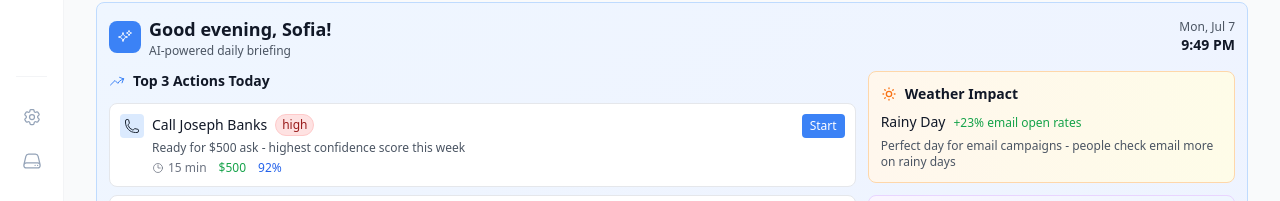
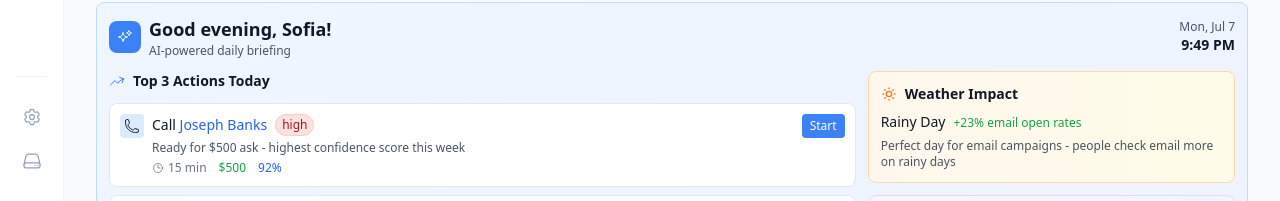
Before and after one commit to sofiaborden/crimson-ai-crm, a React (Vite) app: page / in a window 1280 px wide. Shown: the part 599-800 px from the top of the page. Built offline with nearby package versions, Linux system fonts and the light colour scheme.

Commit message:
Add clickable donor names in Top 3 Actions Today section

```diff
--- a/components/dashboard/AIDailyBriefing.tsx
+++ b/components/dashboard/AIDailyBriefing.tsx
@@ -1,5 +1,9 @@
 import React, { useState, useEffect } from 'react';
 import { SparklesIcon, ClockIcon, SunIcon, PhoneIcon, MailIcon, TrendingUpIcon, LightBulbIcon } from '../../constants';
+import { View } from '../../types';
+import DonorProfileModal from '../ui/DonorProfileModal';
+import { getDonorProfileByName } from '../../utils/mockDonorProfiles';
+import { Donor } from '../../types';
 
 interface BriefingAction {
   id: string;
@@ -33,8 +37,15 @@ interface TimingRecommendation {
   successRate: number;
 }
 
-const AIDailyBriefing: React.FC = () => {
+interface AIDailyBriefingProps {
+  setView?: (view: View) => void;
+  setProfileId?: (id: string) => void;
+}
+
+const AIDailyBriefing: React.FC<AIDailyBriefingProps> = ({ setView, setProfileId }) => {
   const [currentTime, setCurrentTime] = useState(new Date());
+  const [selectedDonor, setSelectedDonor] = useState<Donor | null>(null);
+  const [showDonorProfile, setShowDonorProfile] = useState(false);
   const [userName] = useState('Sofia');
 
   const [todaysActions] = useState<BriefingAction[]>([
@@ -130,6 +141,23 @@ const AIDailyBriefing: React.FC = () => {
     return () => clearInterval(timer);
   }, []);
 
+  const handleDonorClick = (donorName: string) => {
+    const donor = getDonorProfileByName(donorName);
+    if (donor) {
+      setSelectedDonor(donor);
+      setShowDonorProfile(true);
+    }
+  };
+
+  const handleViewProfile = (donorName: string) => {
+    if (setView && setProfileId) {
+      if (donorName === 'Joseph Banks') {
+        setProfileId('joseph-banks');
+        setView('profile');
+      }
+    }
+  };
+
   const getGreeting = () => {
     const hour = currentTime.getHours();
     if (hour < 12) return 'Good morning';
@@ -162,6 +190,31 @@ const AIDailyBriefing: React.FC = () => {
       currency: 'USD',
       minimumFractionDigits: 0,
     }).format(amount);
+  };
+
+  const renderClickableTitle = (title: string) => {
+    // Check if the title contains a donor name we can make clickable
+    const donorNames = ['Joseph Banks', 'Maria Rodriguez', 'David Chen', 'Sarah Johnson'];
+
+    for (const donorName of donorNames) {
+      if (title.includes(donorName)) {
+        const parts = title.split(donorName);
+        return (
+          <>
+            {parts[0]}
+            <button
+              onClick={() => handleDonorClick(donorName)}
+              className="text-blue-600 hover:text-blue-800 underline-offset-2 hover:underline font-medium transition-colors"
+            >
+              {donorName}
+            </button>
+            {parts[1]}
+          </>
+        );
+      }
+    }
+
+    return title;
   };
 
   return (
@@ -214,7 +267,7 @@ const AIDailyBriefing: React.FC = () => {
                     </div>
                     <div className="flex-1">
                       <div className="flex items-center gap-2 mb-1">
-                        <span className="font-medium text-gray-900 text-sm">{action.title}</span>
+                        <span className="font-medium text-gray-900 text-sm">{renderClickableTitle(action.title)}</span>
                         <span className={`text-xs px-1.5 py-0.5 rounded-full border ${getPriorityColor(action.priority)}`}>
                           {action.priority}
                         </span>
@@ -346,6 +399,13 @@ const AIDailyBriefing: React.FC = () => {
           </div>
         </div>
       </div>
+
+      {/* Donor Profile Modal */}
+      <DonorProfileModal
+        donor={selectedDonor}
+        isOpen={showDonorProfile}
+        onClose={() => setShowDonorProfile(false)}
+      />
     </div>
   );
 };
--- a/components/dashboard/HomeDashboard.tsx
+++ b/components/dashboard/HomeDashboard.tsx
@@ -65,7 +65,7 @@ const HomeDashboard: React.FC<HomeDashboardProps> = ({ setView, setProfileId })
       <RealTimeDonationTracker />
 
       {/* AI Daily Briefing - Enhanced with Quick Wins */}
-      <AIDailyBriefing />
+      <AIDailyBriefing setView={setView} setProfileId={setProfileId} />
 
       {/* Collapsible Quick Actions Bar */}
       <QuickActionsBar />
```
